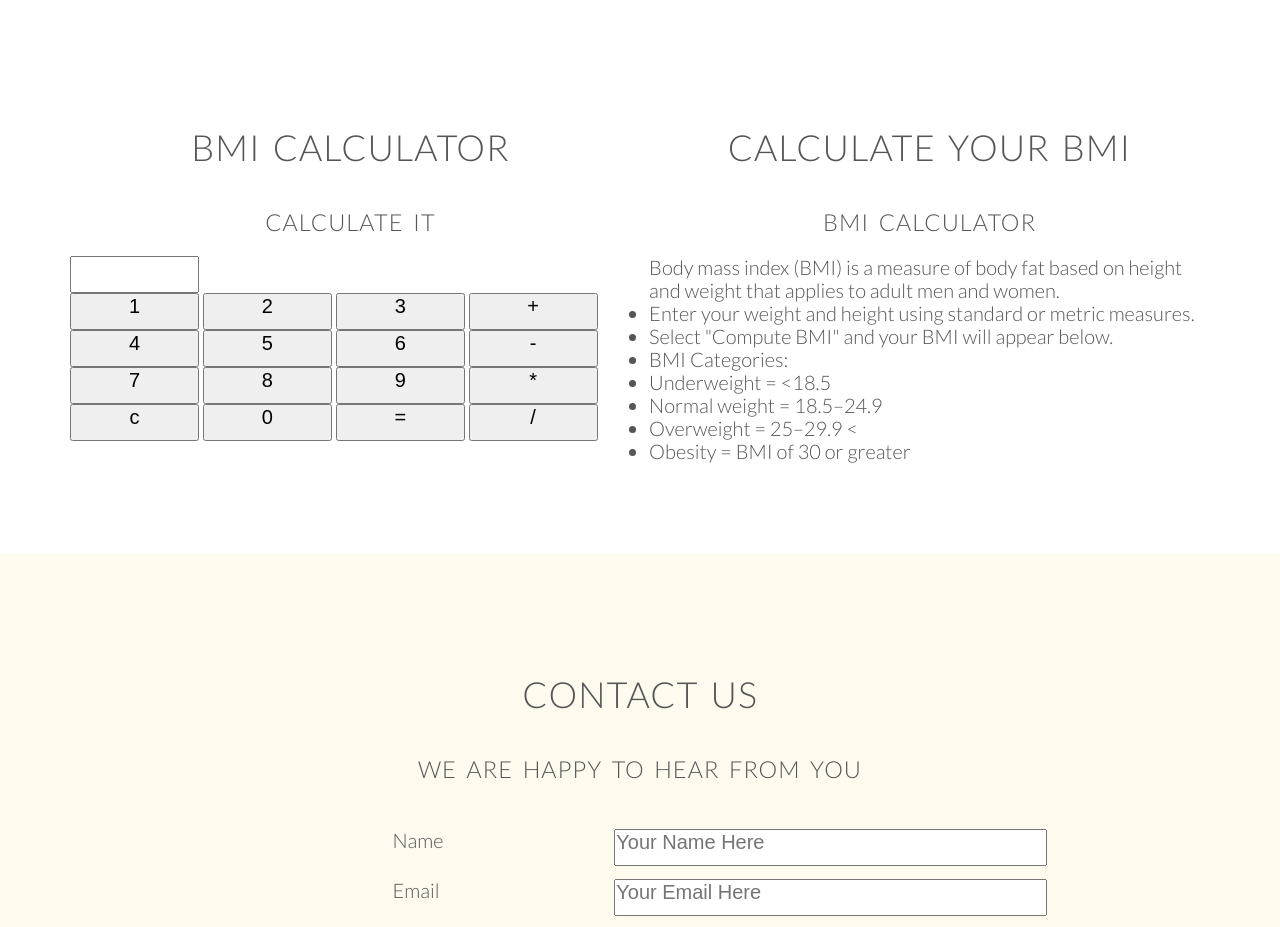
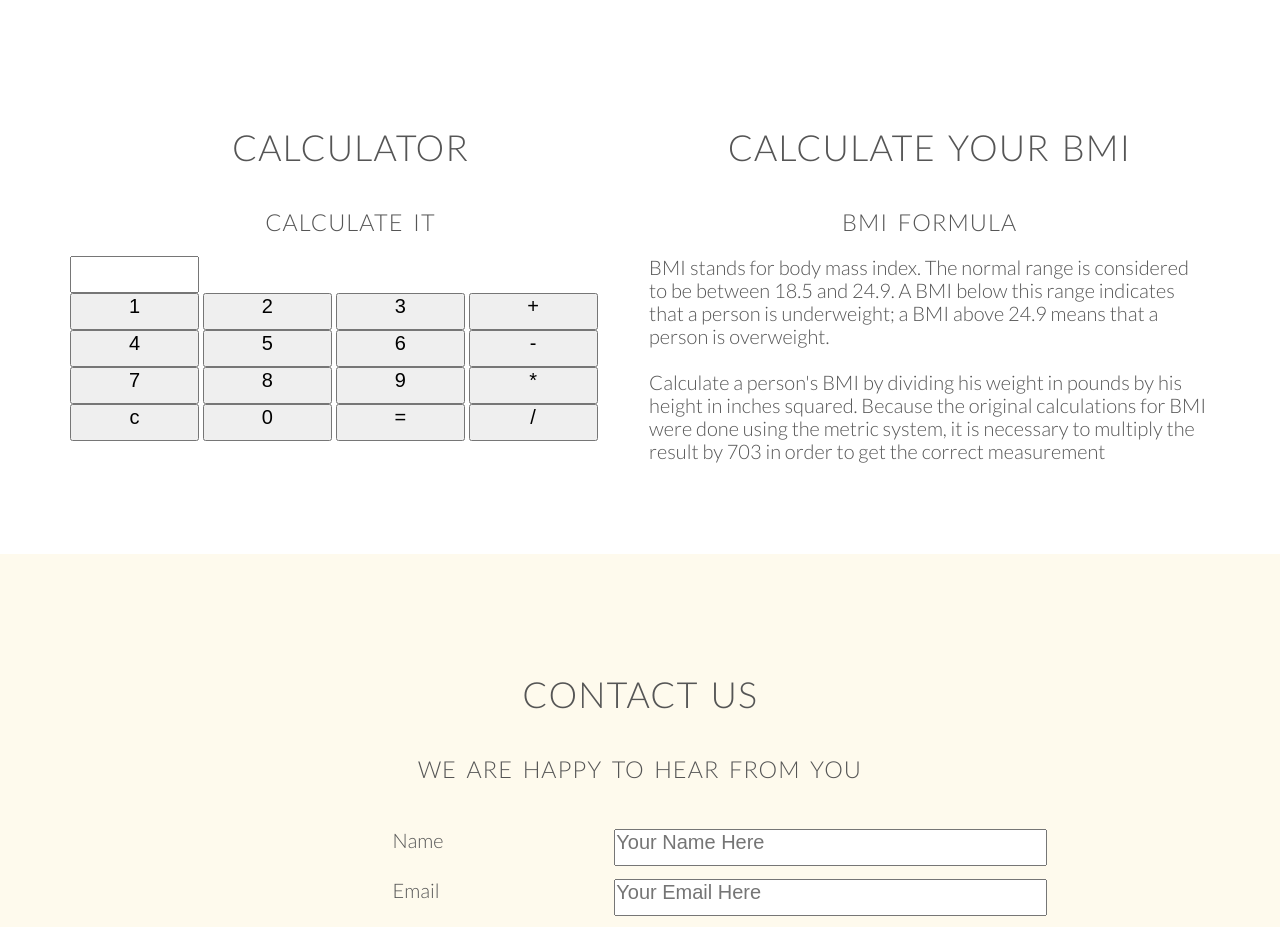
Before and after one commit to traciwilliams/weight-loss, a plain HTML site: page index.html in a window 1280 px wide. Shown: the part 2300-3227 px from the top of the page. Drawn offline with nearby package versions, Linux system fonts and the light colour scheme.

Commit message:
updated calculator

```diff
--- a/index.html
+++ b/index.html
@@ -110,7 +110,7 @@
 	<section class="calculator-section" id="calculator">
 		<div class="row">
 			<div class="col span-1-of-2">
-				<h2>BMI Calculator</h2>
+				<h2>Calculator</h2>
 
 				<h3>calculate it</h3>
 
@@ -144,46 +144,15 @@
 
 					</form>
 				</div><!--calc-container-->
-
-
-
-
-
-
-
 			</div>
-
-
-
-
-
-
-
-
-
-
-
-
-
-
-
-
 
 			<div class="col span-1-of-2">
 				<h2>Calculate Your BMI</h2>
 
-				<h3>BMI calculator</h3>
+				<h3>BMI Formula</h3>
 
-				<p>Body mass index (BMI) is a measure of body fat based on height and weight that applies to adult men and women.</p>
-				<ul>
-					<li>Enter your weight and height using standard or metric measures.</li>
-					<li>Select "Compute BMI" and your BMI will appear below.</li>
-					<li>BMI Categories:</li>
-					<li>Underweight = <18.5 </li>
-					<li>Normal weight = 18.5–24.9 </li>
-					<li>Overweight = 25–29.9 <
-					<li>Obesity = BMI of 30 or greater	</li>
-				</ul>
+				<p>BMI stands for body mass index. The normal range is considered to be between 18.5 and 24.9. A BMI below this range indicates that a person is underweight; a BMI above 24.9 means that a person is overweight.</p><br/>
+				<p>Calculate a person's BMI by dividing his weight in pounds by his height in inches squared. Because the original calculations for BMI were done using the metric system, it is necessary to multiply the result by 703 in order to get the correct measurement</p>
 			</div>
 
 	</section>
```
